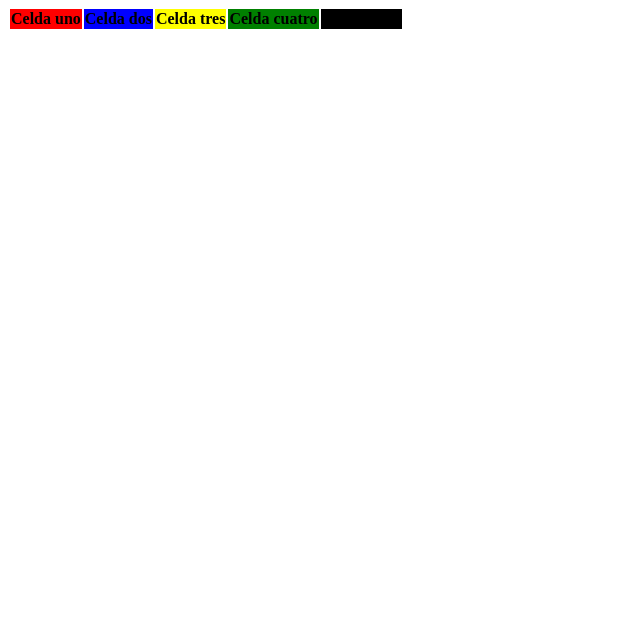
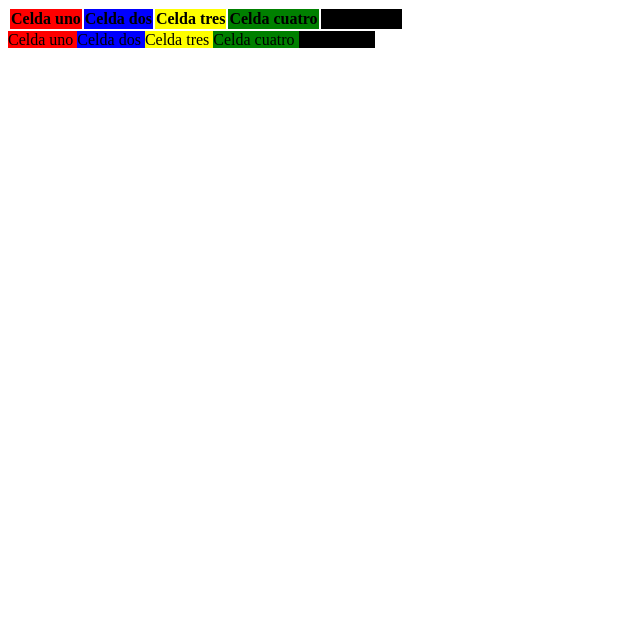
Before and after one commit to cristianortizrodriguez/Cristian1-LiceoCoders22, a plain HTML site: page CSS/colores.html in a window 1280 px wide. Shown: the part 177-800 px from the top of the page, without its empty margins (0-640 px from the left). Drawn offline with Linux system fonts and the light colour scheme.

Commit message:
colores.html

```diff
--- a/CSS/colores.html
+++ b/CSS/colores.html
@@ -32,8 +32,18 @@
 </tr>
 </table>
 
+<section>
+<div style="background-color: red; display: inline; "> Celda uno </div>
 
+<div style="background-color: blue; display: inline;"> Celda dos </div>
 
+<div style="background-color: yellow; display: inline;"> Celda tres </div>
+
+<div style="background-color: green; display: inline;"> Celda cuatro </div>
+
+<div style="background-color: black; display: inline;"> Celda cinco </div>
+
+</section>
 
 </body>
 <style>
```
